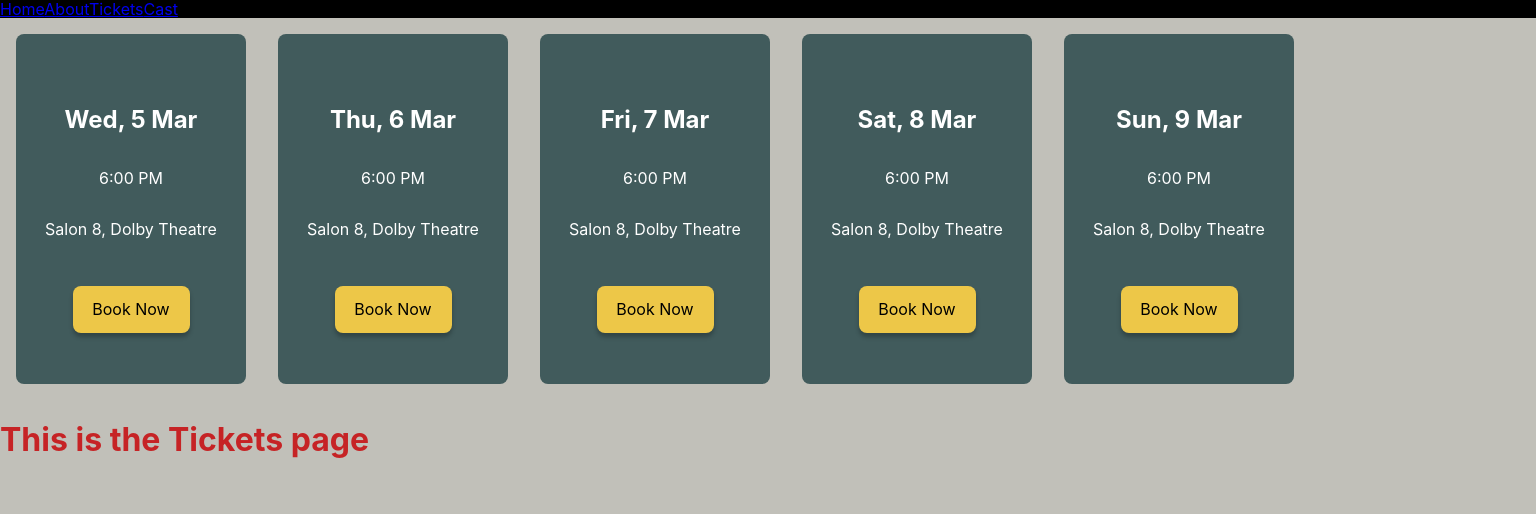
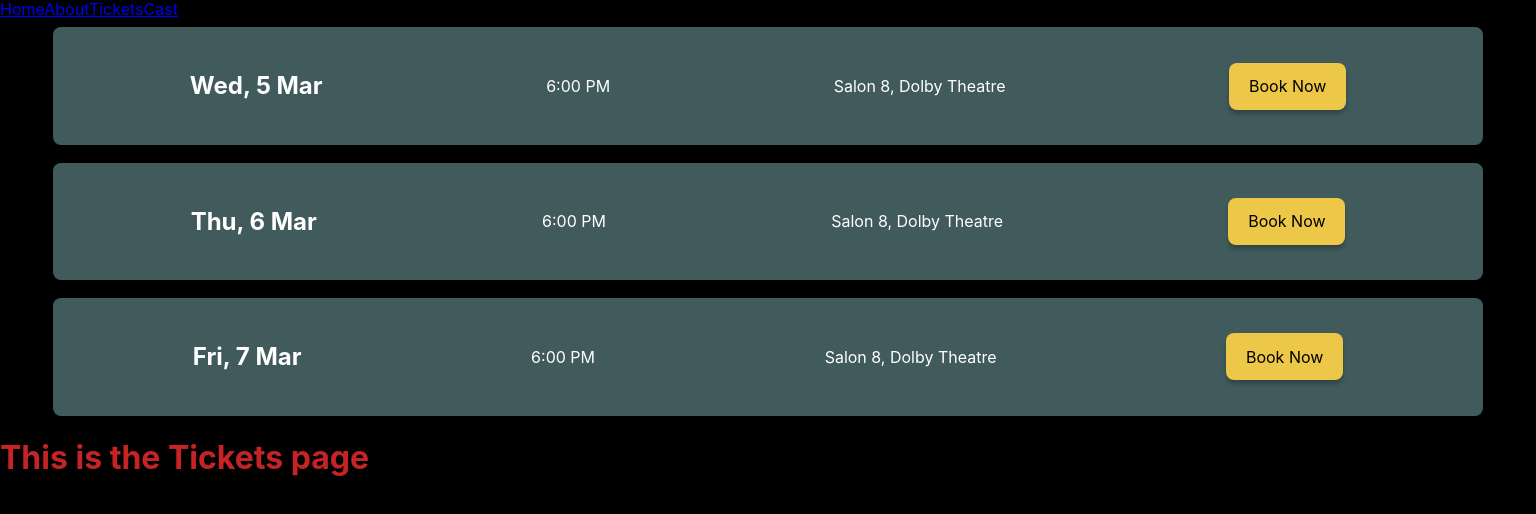
Before and after one commit to mikaelakihl/mi-graphic-tools-assignment2-jurassic-world, a Vue app: page /tickets in a window 1536 px wide. Shown: the top 514 px of the page. Built offline with nearby package versions, Linux system fonts and the light colour scheme.

Commit message:
Feat: Added media query to account for 1440px screens

```diff
--- a/src/components/molecules/BookingCard.vue
+++ b/src/components/molecules/BookingCard.vue
@@ -65,5 +65,23 @@ generateDates();
   }
 }
 
+@media (min-width: 1440px) {
+  .bookingCard-wrapper {
+    flex-direction: column;
+    overflow-y: auto;
+    max-height: 50vh;
 
+    .bookingCard {
+      width: 86.25rem;
+      height: 7.5rem;
+      justify-content: space-around;
+      flex-direction: row;
+      margin: 0.5625rem auto;
+
+      button {
+        margin-top: 0;
+      }
+    }
+  }
+ }
 </style>
--- a/src/views/TicketView.vue
+++ b/src/views/TicketView.vue
@@ -13,4 +13,8 @@ import BookingCard from '@/components/molecules/BookingCard.vue';
   h1 {
     color:$red;
   }
+  .ticket {
+  background-color: black;
+  height: 100vh;
+}
 </style>
```
